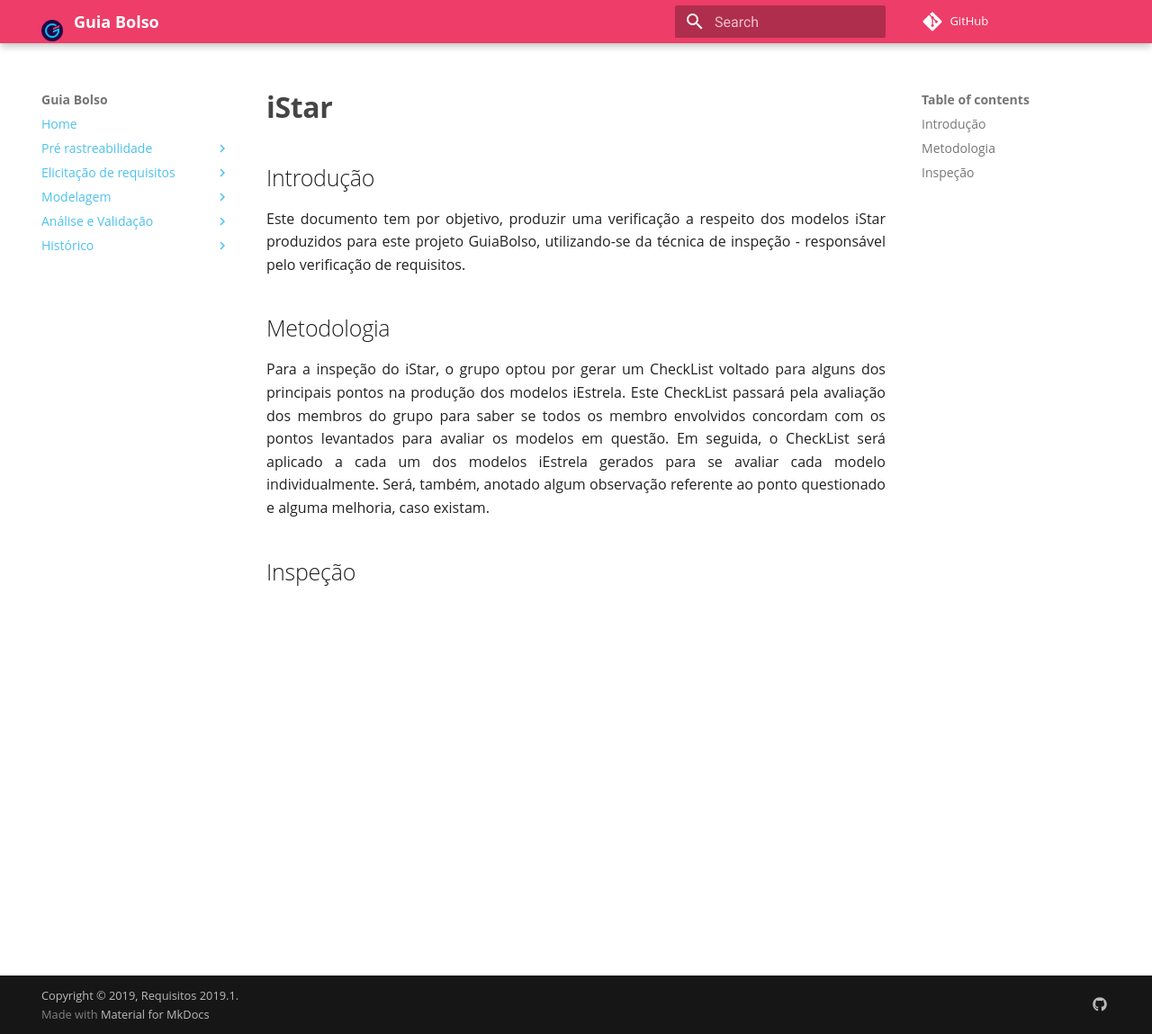
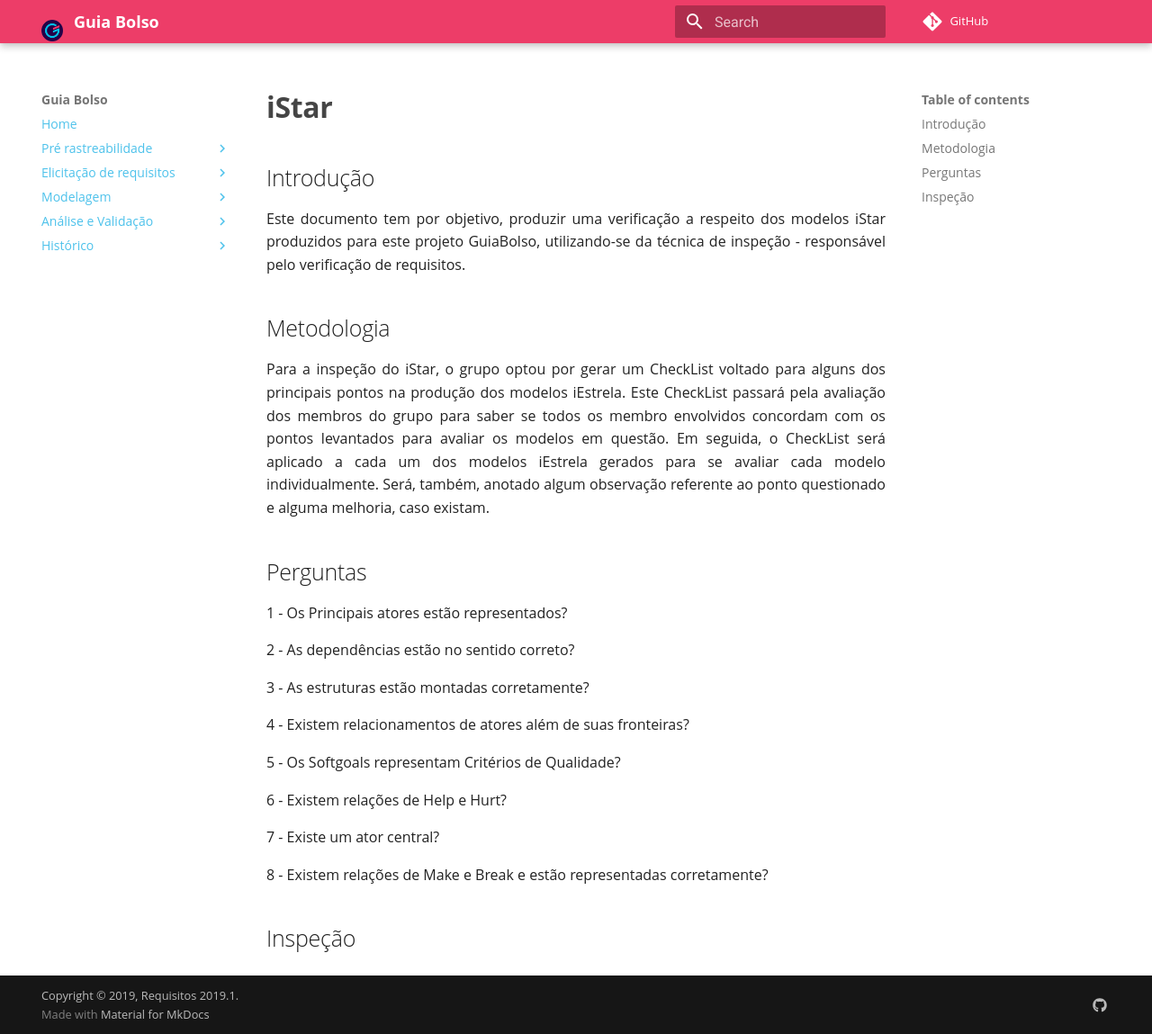
Before and after one commit to fga-disciplinas/2019.1-Guia-Bolso, an MkDocs documentation site: the page built from docs/analise/analise_istar.md, in a window 1280 px wide and 1149 px high. Shown: the whole window at 90% size. Built offline with MkDocs 1.6.1 and Material for MkDocs 9.7.7, drawn with Linux system fonts in a browser that asks for light colours; comment, search, counter and statistics services are not loaded; old or Windows-style settings are respelled for this version of MkDocs.

Commit message:
Adiciona Perguntas ao documento de analise do iEstrela.
Signed-off-by: Rafael <rafael.makaha@gmail.com>

```diff
--- a/docs/analise/analise_istar.md
+++ b/docs/analise/analise_istar.md
@@ -14,6 +14,24 @@ envolvidos concordam com os pontos levantados para avaliar os modelos em questã
 Em seguida, o CheckList será aplicado a cada um dos modelos iEstrela gerados
 para se avaliar cada modelo individualmente. Será, também, anotado algum observação referente ao ponto questionado e alguma melhoria, caso existam.
 
+## Perguntas
+
+1 - Os Principais atores estão representados?
+
+2 - As dependências estão no sentido correto?
+
+3 - As estruturas estão montadas corretamente?
+
+4 - Existem relacionamentos de atores além de suas fronteiras?
+
+5 - Os Softgoals representam Critérios de Qualidade?
+
+6 - Existem relações de Help e Hurt?
+
+7 - Existe um ator central?
+
+8 - Existem relações de Make e Break e estão representadas corretamente?
+
 ## Inspeção
 
 ###
```
